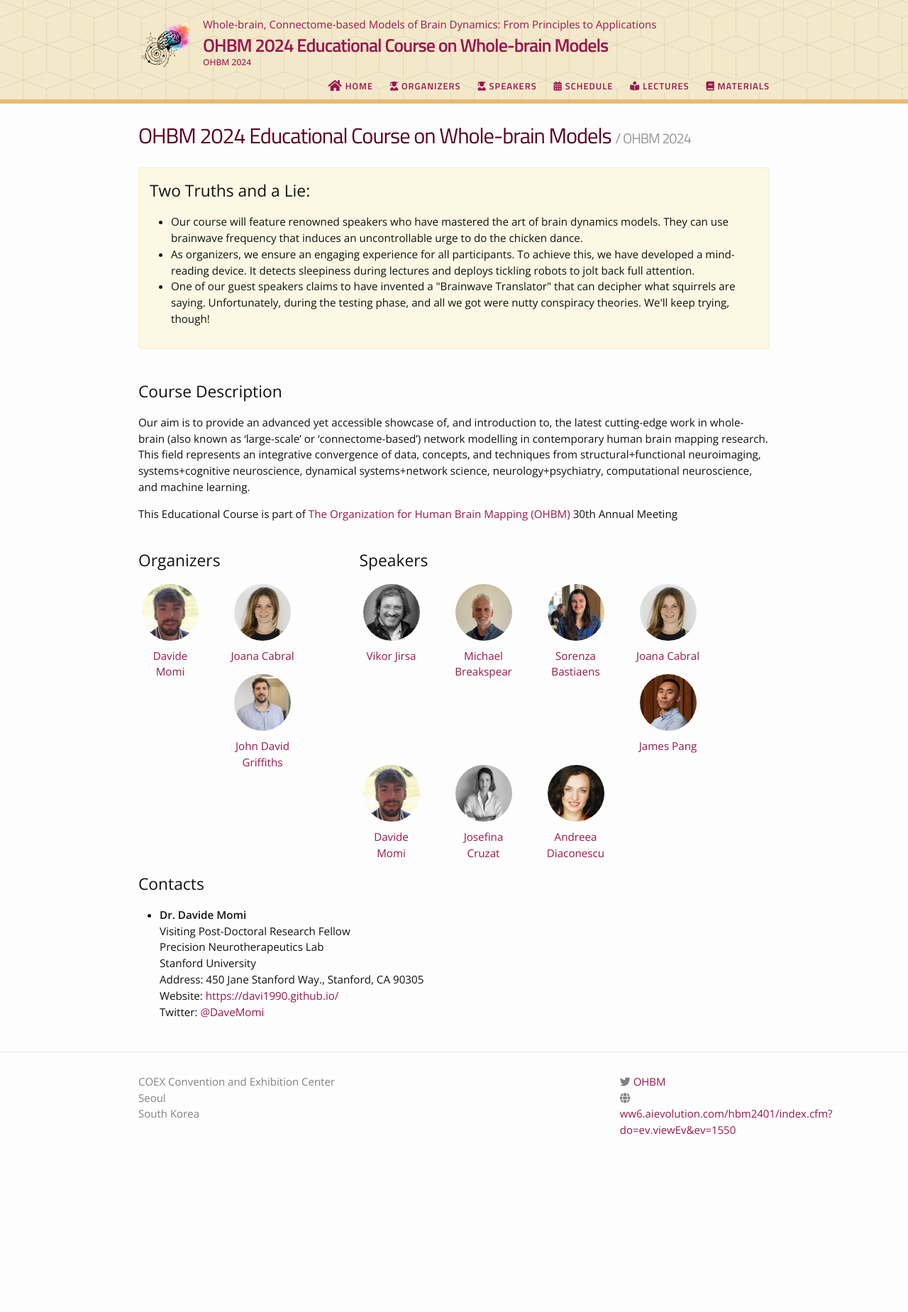
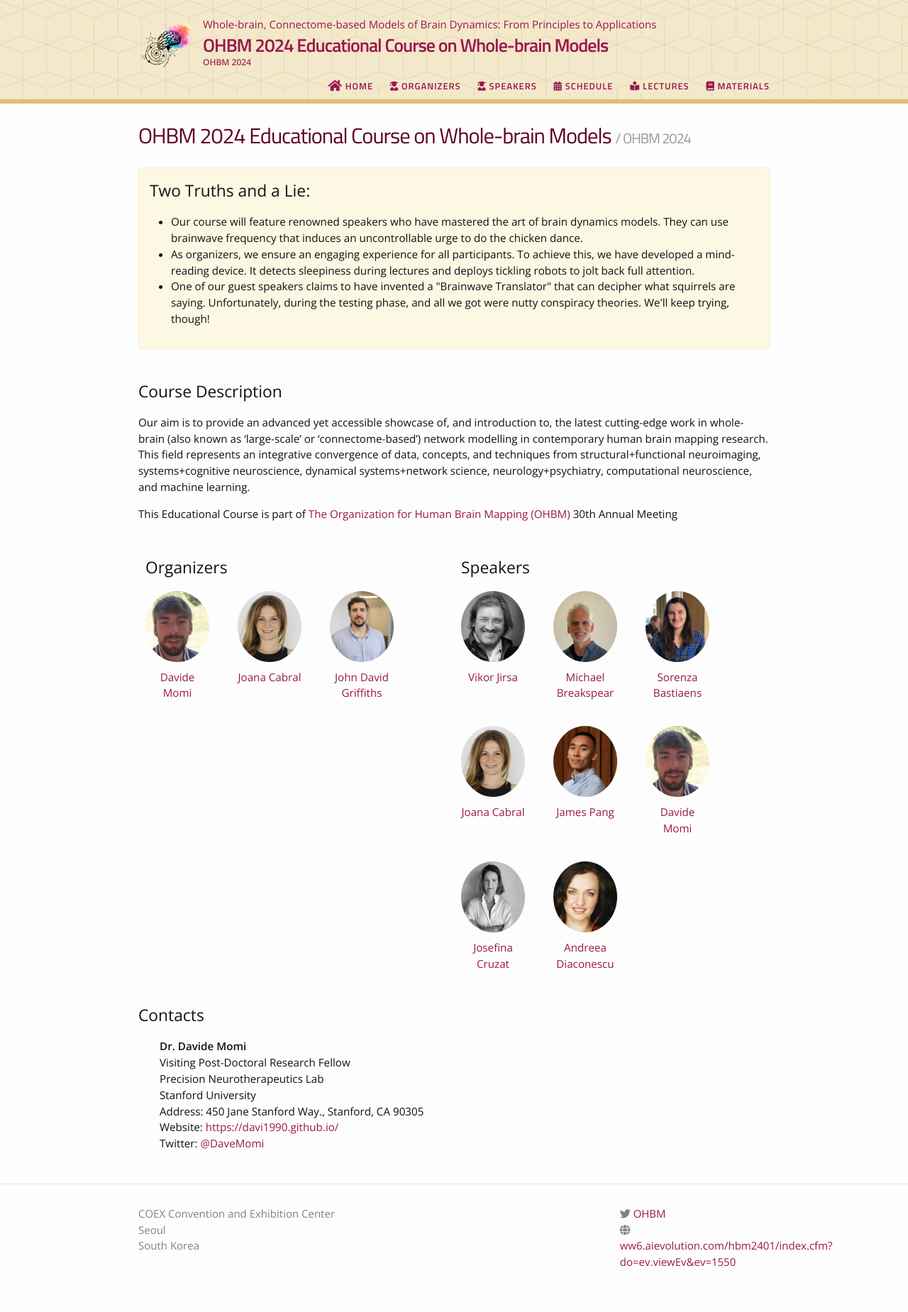
Before and after one commit to Davi1990/OHBM2024-whole-brain-modelling-course, a Jekyll site: the page built from index.md, in a window 1280 px wide. Shown: the whole page at 71% size. Built offline with Jekyll 4.4.1, drawn with Linux system fonts in a browser that asks for light colours; nearby versions of some CDN libraries; before the commit the page ends 1663 px from its top, so only the background shows below that.

Commit message:
fixed stacking of people bubbles on homepage

```diff
--- a/_css/main.scss
+++ b/_css/main.scss
@@ -59,3 +59,36 @@ $on-laptop:        950px;
         "syntax-highlighting",
 	    "fancy-image"
 ;
+
+/* Add the new styles for the profile container */
+.profile-container {
+    display: flex;
+    justify-content: space-between;
+    flex-wrap: wrap;
+}
+
+.profile-pic-gallary {
+    flex: 1 1 45%; /* Adjust the width as needed */
+    margin: 10px;
+}
+
+.image--cover-container {
+    text-align: center;
+    margin-bottom: 20px;
+}
+
+.image--cover {
+    border-radius: 50%;
+    width: 100px; /* Adjust size as needed */
+    height: 100px; /* Adjust size as needed */
+    object-fit: cover;
+}
+
+.contacts {
+    list-style: none;
+    padding: 0;
+}
+
+.contacts li {
+    margin-bottom: 10px;
+}
--- a/_layouts/home.html
+++ b/_layouts/home.html
@@ -14,17 +14,9 @@ layout: default
 
     {{ content }}
 
-
     <br>
-    <div>
-        <div style="width:35%; float: left">
-            <!-- <h2>Instructors</h2> -->
-            <!-- <div class="image--cover-container">
-                <img src="{{site.data.people.instructor.profile_pic | prepend: site.baseurl }}" class="image--cover">
-                <p>{{site.data.people.instructor.name}}</p>
-            </div> -->
-
-            <div class="profile-pic-gallary ">
+    <div class="profile-container">
+        <div class="profile-pic-gallary">
             <h2>Organizers</h2>
             {% for ins in site.data.people.organizers %}
             <div class="image--cover-container">
@@ -37,10 +29,8 @@ layout: default
             </div>
             {% endfor %}
         </div>
-        </div>
 
-        <div style="width:65%; float: left">
-            <div class="profile-pic-gallary ">
+        <div class="profile-pic-gallary">
             <h2>Speakers</h2>
             {% for ta in site.data.people.speakers %}
             <div class="image--cover-container">
@@ -52,7 +42,6 @@ layout: default
                 {% endif %}
             </div>
             {% endfor %}
-            </div>
         </div>
     </div>
 
@@ -73,5 +62,4 @@ layout: default
     </ul>
     {% endif %}
 
-
 </div>
```
Lines whose indentation alone changed are shown as unchanged.
